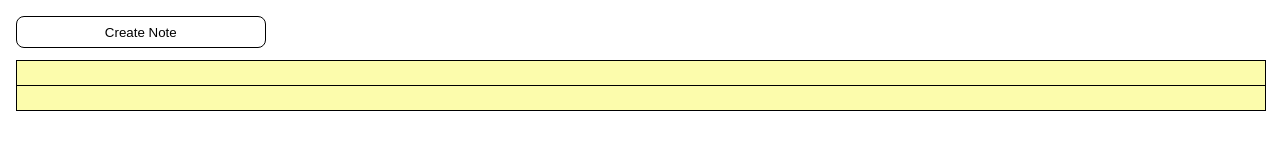
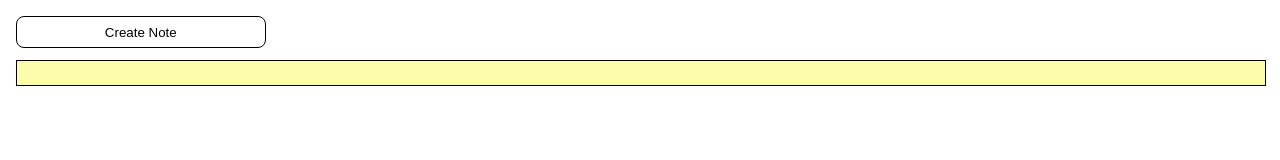
Before and after one commit to zayndamji/iNotes, a plain HTML site: page index.html in a window 1280 px wide. Both pictures are taken after a click on the button "Create Note". Drawn offline with Linux system fonts and the light colour scheme.

Commit message:
removed title

```diff
--- a/script.js
+++ b/script.js
@@ -6,15 +6,11 @@ createNote.addEventListener('click', () => {
   note.classList.add('note');
   note.setAttribute('uuid', crypto.randomUUID());
 
-  const noteTitle = document.createElement('div');
-  noteTitle.classList.add('noteTitle');
-  noteTitle.contentEditable = true;
-
   const noteInput = document.createElement('div');
   noteInput.classList.add('noteInput');
   noteInput.contentEditable = true;
 
-  note.append(noteTitle, noteInput);
+  note.append(noteInput);
 
   notesList.append(note);
 });
--- a/styles.css
+++ b/styles.css
@@ -24,7 +24,7 @@ body {
   background-color: #fcfcac;
 }
 
-.noteInput, .noteTitle {
+.noteInput {
   width: 100%;
   height: 100%;
   resize: none;
@@ -32,7 +32,3 @@ body {
   font-size: 20px;
   font-family: Roboto, sans-serif;
 }
-
-.noteInput {
-  border-top: black solid 1px;
-}
```
